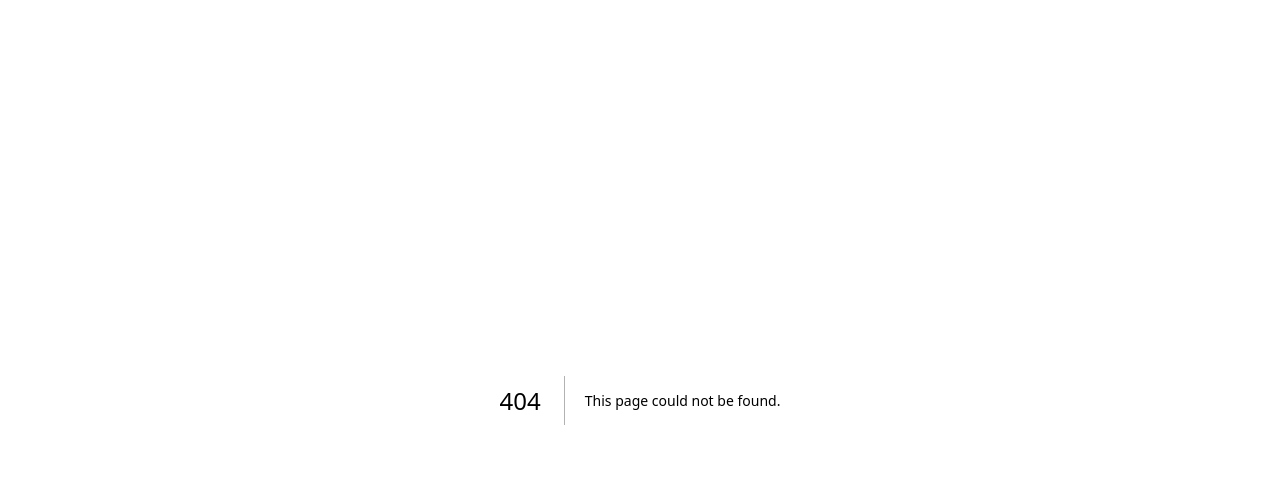
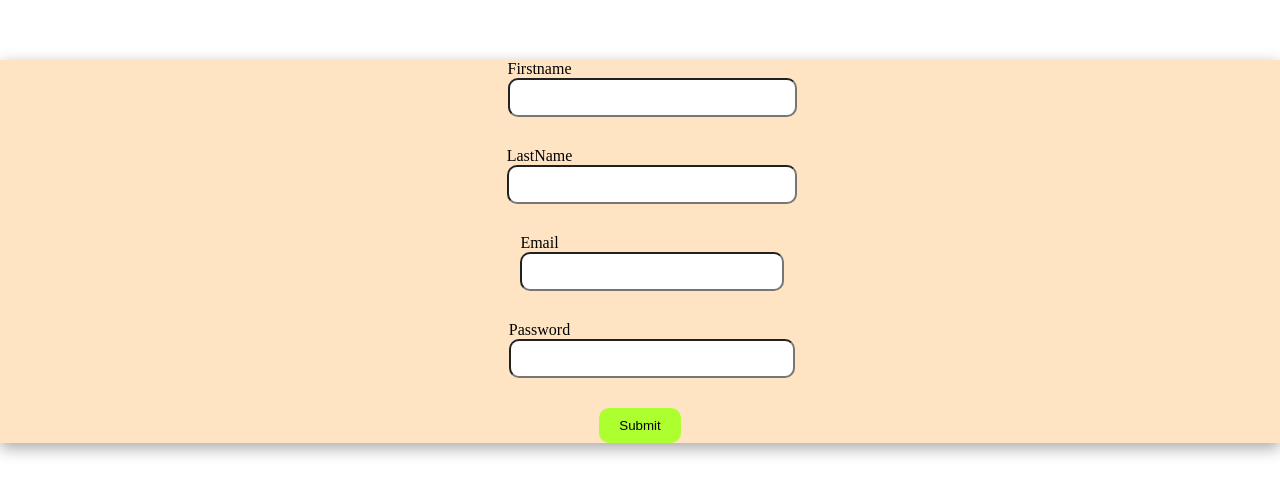
Before and after one commit to vic-3/web-dev-nov, a Next.js app: page /register in a window 1280 px wide. Before the commit this address had no page. Shown: the top 494 px of the page. Built offline with nearby package versions, Linux system fonts and the light colour scheme.

Commit message:
register api

```diff
--- a/src/app/page.js
+++ b/src/app/page.js
@@ -25,7 +25,7 @@ export default async function Home() {
   // user will see a friendly error
   try{
        const res= await fetch('http://localhost:3000/api/movies/');
-    // no we convert the response sedt by the server in jso to object
+    // no we convert the response sent by the server in jso to object
     return await res.json()
   }
   catch(err){
--- /dev/null
+++ b/src/app/register/form.css
@@ -0,0 +1,35 @@
+.container{
+    background-color: bisque;
+     box-shadow: rgba(0, 0, 0, 0.35) 0px 5px 15px;
+ }
+
+ .form{
+     margin-top: 60px;
+     display: flex;
+     justify-content: center;
+     align-items: center;
+     gap: 20px;
+     flex-direction: column;
+ }
+
+ .formControl{
+     width: 100%;
+     padding: 10px;
+     border-radius: 10px;
+     margin-bottom: 10px;
+ }
+
+ .btn2{
+     padding: 10px 20px;
+     border: 0;
+     background-color: greenyellow;
+     color: black;
+     border-radius: 10px;
+ }
+ .err{
+     text-align: center;
+     background-color: rgb(208, 86, 86);
+     color:white;
+     padding: 10px;
+     border-radius: 10px;
+ }
--- /dev/null
+++ b/src/app/register/page.jsx
@@ -0,0 +1,65 @@
+"use client"
+import React, { useState } from 'react'
+import './form.css'
+export default function Register() {
+    const [firstName, setFirstName]=useState('')
+    const [lastName, setlastName]=useState('')
+    const [email, setEmail]=useState('')
+    const [password, setPassword]=useState('')
+    const [err, setErr]=useState('');
+    const [FirstNameErr, setFirstNameErr]=useState('');
+
+    // create a function to handle for submission
+    function submitHandler(e){
+        // prevent form default submit
+        e.preventDefault();
+        console.log(e)
+
+        if(!firstName){
+            setFirstNameErr("provide firstname")
+        }
+
+        else if(!lastName){
+            setErr("provide lastname")
+        }
+        else if(!email){
+            setErr("provide email")
+        }
+        else if(!password){
+            setErr("provide password")
+        }
+        else{
+            // send user data to api
+
+        }
+
+    }
+  return (
+    <div className="container">
+    <form action="" className='form' onSubmit={submitHandler}>
+     {err && <p className="err">{err}</p>}
+        <div className="formGroup">
+            <label htmlFor="" className="label">Firstname</label>
+            <input type="Text" className="formControl" onChange={(e)=>setFirstName(e.target.value)} />
+            {FirstNameErr && <p style={{color:"red"}}>{FirstNameErr}</p>}
+        </div>
+        <div className="formGroup">
+            <label htmlFor="" className="label">LastName</label>
+            <input type="Text" className="formControl" onChange={(e)=>setlastName(e.target.value)}/>
+        </div>
+        <div className="formGroup">
+            <label htmlFor="" className="label">Email</label>
+            <input type="Text" className="formControl" onChange={(e)=>setEmail(e.target.value)} />
+        </div>
+        <div className="formGroup">
+            <label htmlFor="" className="label">Password</label>
+            <input type="password" className="formControl" onChange={(e)=>setPassword(e.target.value)}/>
+        </div>
+
+        <button className="btn2">Submit</button>
+
+
+    </form>
+</div>
+  )
+}
```
Also changed, not shown: src/components/Register.jsx (added, +31 -0 lines).
